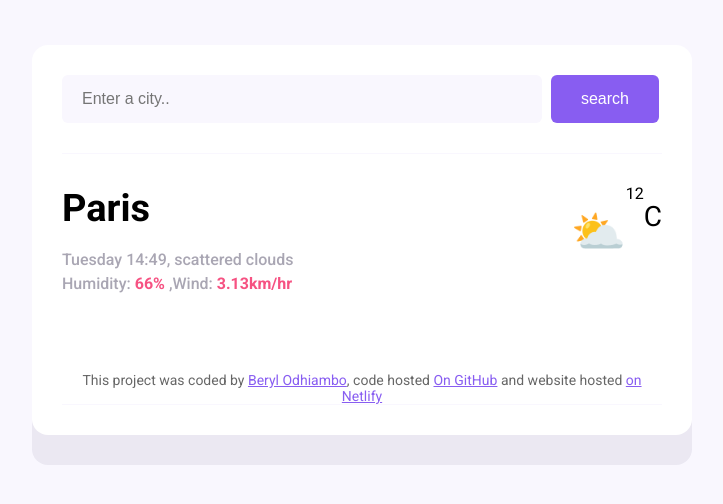
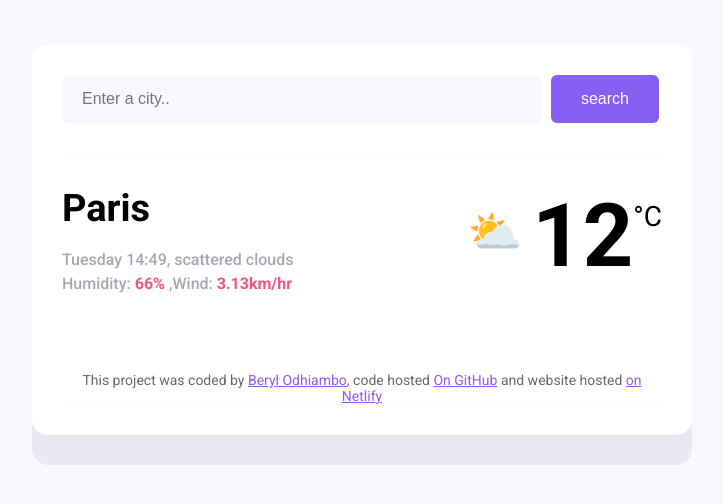
Before and after one commit to Beryl-Akinyi/weather--forecasting-, a plain HTML site: page index.html in a window 1280 px wide. Shown: the whole page, without its empty margins (278-1001 px from the left). Drawn offline with Linux system fonts and the light colour scheme.

Commit message:
Added the missing word on the weather-app-temperature-value class

```diff
--- a/index.html
+++ b/index.html
@@ -30,7 +30,7 @@
         <div class="weather-app-temperature-container">
           <div class="weather-app-icon">⛅</div>
          <div class="weather-app-temperature-value">12</div>
-         <div class="weather-app-unit">C</div>
+         <div class="weather-app-unit">°C</div>
         </div>
         </div>
       </main>
--- a/src/index.css
+++ b/src/index.css
@@ -62,7 +62,7 @@ main {
   font-size: 44px;
   margin-top: 22px;
 }
-.weather-app-temperature {
+.weather-app-temperature-value {
   font-size: 88px;
   margin-left: 10px;
   font-weight: bold;
```
